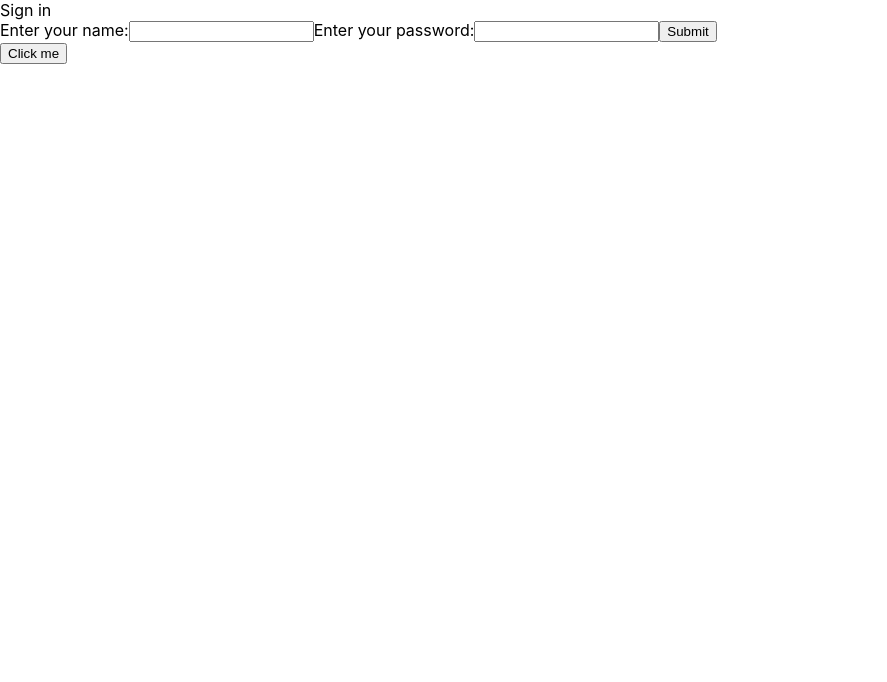
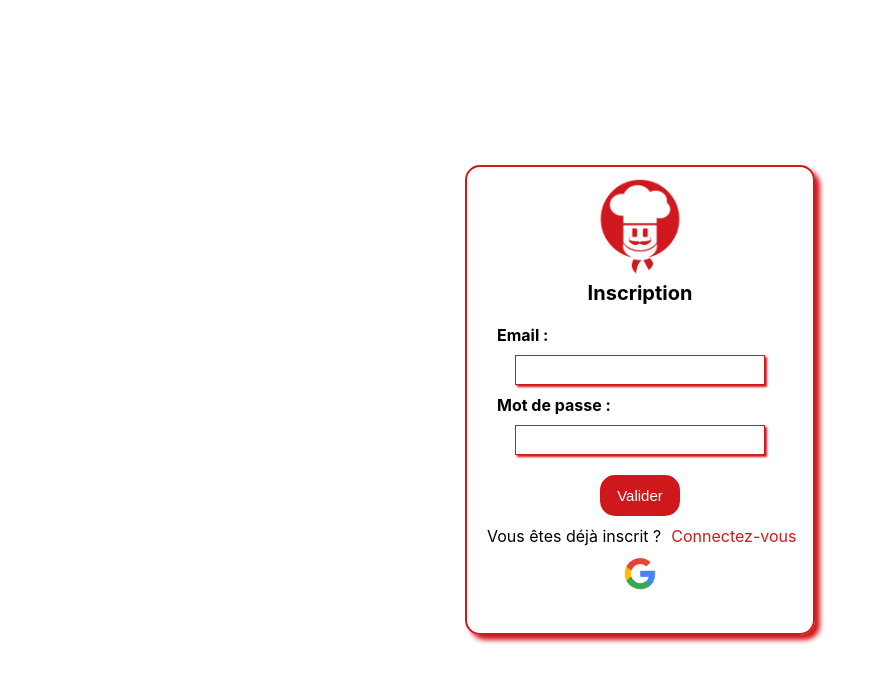
Before and after one commit to Chelmid/restaurant-nextjs-typescript, a Next.js app: page /sign in a window 1280 px wide. Shown: the top 682 px of the page, without its empty margins (0-887 px from the left). Built offline with nearby package versions, Linux system fonts and the light colour scheme; no server answers.

Commit message:
design login ok, next database

```diff
--- a/Firebase/config.tsx
+++ b/Firebase/config.tsx
@@ -5,7 +5,14 @@ import { getAuth } from "firebase/auth";
 // https://firebase.google.com/docs/web/setup#available-libraries
 
 // Your web app's Firebase configuration
-const firebaseConfig = {
+const firebaseConfig : {
+  apiKey : string,
+  authDomain : string,
+  projectId : string,
+  storageBucket : string,
+  messagingSenderId : string,
+  appId : string
+} = {
     apiKey: "",
     authDomain: "",
     projectId: "",
--- /dev/null
+++ b/components/ButtonLogout.tsx
@@ -0,0 +1,24 @@
+import { useState } from "react";
+import { useAuth } from "../Auth/Auth";
+import styles from "../styles/buttonLogout.module.css"
+
+const ButtonLogout = () => {
+
+    const {logout} = useAuth()
+
+    const handleClick = async () => {
+        try {
+            await logout()
+        } catch (error) {
+
+        }
+    }
+
+    return (
+        <div>
+            <button className={styles.buttonLogout} onClick={handleClick}>Déconnexion</button>
+        </div>
+    )
+}
+
+export default ButtonLogout
--- /dev/null
+++ b/components/navbar.tsx
@@ -0,0 +1,28 @@
+import Image from 'next/image'
+import logo from "../public/assets/logo.png"
+import ButtonLogout from "./ButtonLogout"
+import styles from "../styles/navbar.module.css"
+import { useAuth } from '../Auth/Auth'
+import { useRouter } from 'next/router'
+
+const Navbar = () => {
+
+    const { user } = useAuth();
+    const route = useRouter();
+
+    return (
+        <div className={styles.container}>
+            <div>
+                {/* {user.email} */}
+            </div>
+            <div className={styles.logo}>
+                <Image src={logo} alt={""} height={55} onClick={() => route.push("/home")} />
+            </div>
+           <div>
+                <ButtonLogout />
+           </div>
+        </div>
+    )
+}
+
+export default Navbar
--- a/pages/_app.tsx
+++ b/pages/_app.tsx
@@ -3,6 +3,7 @@ import type { AppProps } from 'next/app'
 import { AuthContextProvider } from '../Auth/Auth'
 import { useRouter } from 'next/router'
 import ProtectedRoute from '../Auth/ProtectedRoute'
+import Navbar from '../components/navbar'
 
 const noAuthRequired = ['/', '/login', '/sign']
 
@@ -16,6 +17,7 @@ export default function App({ Component, pageProps }: AppProps) {
         <Component {...pageProps} />
       ) : (
         <ProtectedRoute>
+          <Navbar />
           <Component {...pageProps} />
         </ProtectedRoute>
       )}
--- a/pages/sign.tsx
+++ b/pages/sign.tsx
@@ -1,14 +1,19 @@
 import { useState } from "react";
 import { useRouter } from 'next/router'
 import { useAuth } from "../Auth/Auth";
+import styles from "../styles/LoginAndSign.module.css"
+import Image from 'next/image'
+import logo from "../public/assets/logo.png"
+import Link from "next/link";
+import logoGoogle from "../public/assets/logoGoogle.png"
 
-export const SignIn = () => {
+const SignIn = () => {
 
     const [data, setData] = useState<{ [x: string]: string }>();
     const [message, setMessage] = useState<string>();
     const router = useRouter()
 
-    const { user, signup } = useAuth()
+    const { user, signup, googleSignup } = useAuth()
 
     const handleChange = (event: React.ChangeEvent<HTMLInputElement>) => {
         const name = event.target.name;
@@ -20,77 +25,88 @@ export const SignIn = () => {
         event.preventDefault();
 
         try {
-            const test = await signup(data!.username, data!.password)
-            console.log(test)
+            await signup(data!.username, data!.password)
+                router.push('/home')
         } catch (err) {
-            console.log(err)
+            console.log(JSON?.parse(JSON.stringify(err)).code)
+            switch (JSON?.parse(JSON.stringify(err)).code) {
+                case "auth/weak-password":
+                    setMessage("6 characteres minimaux")
+                    break;
+
+                case "auth/missing-email":
+                    setMessage("L'email est incorrect")
+                    break;
+
+                case "auth/invalid-email":
+                    setMessage("le email ou le mot de passe est incorrect")
+                    break;
+
+                case undefined:
+                    setMessage("le email ou le mot de passe est incorrect")
+                    break;
+
+                case "auth/internal-error":
+                    setMessage("Mot de passe est incorrect")
+                    break;
+                case "auth/email-already-in-use":
+                    setMessage("L'email existe déja")
+                    break;
+                default:
+                    break;
+            }
         }
     }
 
-    // const CreateUserWithEmail = (email: string, password: string) => {
-    //     createUserWithEmailAndPassword(auth, email, password)
-    //         .then((userCredential) => {
-    //             // Signed in
-    //             const user = userCredential.user;
-    //             // ...
-    //             if(Object.keys(user).length > 0){
-    //                 setMessage('Vous etes bien inscrit')
-    //                 router.push("/home", {query: { name: 'Someone' }})
-    //             }
-    //         }).catch((error) => {
-    //             const errorMessage = error.message;
-    //             setMessage(error.message)
-    //             switch (errorMessage) {
-    //                 case "Firebase: Password should be at least 6 characters (auth/weak-password).":
-    //                     setMessage("6 characteres minimaux")
-    //                     break;
-
-    //                 case "Firebase: Error (auth/missing-email).":
-    //                     setMessage("il manque le email")
-    //                     break;
-
-    //                 case "Firebase: Error (auth/invalid-email).":
-    //                     setMessage("le email ou le mot de passe est incorrect")
-    //                     break;
-
-    //                 case "Firebase: Error (auth/internal-error).":
-    //                     setMessage("il manque un mot de passe")
-    //                     break;
-
-    //                 default:
-    //                     break;
-    //             }
-    //         });
-    // }
+    const googleClick = async () => {
+        try {
+            await googleSignup()
+        } catch (error) {
+            console.log(error)
+        }
+    }
 
     return (
-        <div>
-            <div>Sign in</div>
-            {message?.length && <div>{message}</div>}
+        <div className={styles.container}>
+            <div className={styles.imageCenter}>
+                <Image src={logo} alt={"logo"} height={100} />
+            </div>
+            <div className={styles.textCenter}>Inscription</div>
+            {<div className={styles.ErrorMessage}>{message?.length && message}</div>}
             <form onSubmit={handleSubmit}>
-                <label>Enter your name:
+                <label className={styles.textFontAndSize}>Email :
+                    <div className={styles.centerElement}>
                         <input
+                            className={styles.textInput}
                             type="text"
                             name="username"
                             value={data?.username || ""}
                             onChange={handleChange}
                         />
-
+                    </div>
                 </label>
-                <label>Enter your password:
+                <label className={styles.textFontAndSize}>Mot de passe :
+                    <div className={styles.centerElement}>
                         <input
+                            className={styles.textInput}
                             type="password"
                             name="password"
                             value={data?.password || ""}
                             onChange={handleChange}
                         />
-
+                    </div>
                 </label>
-                <input type="submit" />
+                <div className={styles.centerElement}>
+                    <input className={styles.button} type="submit" value="Valider" />
+                </div>
             </form>
-            <button type="button" onClick={() => router.push('/')}>
-                Click me
-            </button>
+            <div className={styles.line}>
+                <div>Vous êtes déjà inscrit ?</div>
+                <Link className={styles.link} href="/login">
+                    <div>Connectez-vous</div>
+                </Link>
+            </div>
+            <Image onClick={googleClick} className={styles.buttonGoogle} src={logoGoogle} alt={"logoGoogle"} height={35} />
         </div>
     )
 }
--- /dev/null
+++ b/styles/LoginAndSign.module.css
@@ -0,0 +1,108 @@
+.container {
+    margin: auto;
+    border: 2px solid #cf181b;
+    position: absolute;
+    top: 0;
+    right: 0;
+    bottom: 0;
+    left: 0;
+    width: 350px;
+    height: 470px;
+    border-radius: 15px;
+    padding: 10px;
+    box-shadow: 5px 5px 5px #cf181b;
+}
+
+.textCenter {
+    text-align: center;
+    font-weight: bold;
+    font-size: 20px;
+}
+
+.textInput {
+    text-align: center;
+    font-weight: bold;
+    border: 1px solid #cf181b;
+    height: 30px;
+    width: 250px;
+    box-shadow: 2px 2px 2px #cf181b;
+    margin-top: 10px;
+    margin-bottom: 10px;
+}
+
+.textInput:focus {
+    color: #cf181b;
+    border-color: inherit;
+    -webkit-box-shadow: none;
+    box-shadow: none;
+  }
+
+.imageCenter {
+    text-align: center;
+}
+
+.centerElement {
+    display: table;
+    margin: auto;
+}
+
+.button {
+    background-color: #cf181b;
+    color: white;
+    padding: 10px 15px;
+    text-align: center;
+    text-decoration: none;
+    display: inline-block;
+    font-size: 15px;
+    border-radius: 15px;
+    margin-top: 10px;
+    border: #cf181b 2px solid;
+}
+
+.button:hover {
+    background-color: #ff0000;
+    color: white;
+    font-weight: bold;
+    cursor: pointer;
+    border: #cf181b 2px solid;
+}
+
+.textFontAndSize {
+    font-weight: bold;
+    margin-bottom: 10px;
+    margin-left: 20px;
+}
+
+.ErrorMessage {
+    color: #cf181b;
+    text-align: center;
+    padding: 10px;
+}
+
+.line {
+    display:flex;
+    margin-left: 10px;
+    margin-top: 10px;
+    margin-bottom: 10px;
+}
+
+.link {
+    color: #cf181b;
+    margin-left: 10px;
+}
+
+.link:hover {
+    cursor: pointer;
+}
+
+.buttonGoogle {
+    border: none;
+    display: table;
+    margin: auto;
+    border: white 1px solid;
+}
+.buttonGoogle:hover {
+    border: #cf181b 2px solid;
+    cursor: pointer;
+    border-radius: 5px;
+}
--- /dev/null
+++ b/styles/buttonLogout.module.css
@@ -0,0 +1,19 @@
+.buttonLogout {
+    background-color: #cf181b;
+    border: none;
+    color: white;
+    padding: 10px 15px;
+    text-align: center;
+    text-decoration: none;
+    display: inline-block;
+    font-size: 15px;
+    border-radius: 15px;
+    margin-top: 10px;
+    margin-bottom: 10px;
+    margin-right: 10px;
+}
+
+.buttonLogout:hover {
+    background-color: #ff0004;
+    cursor: pointer;
+}
--- a/styles/globals.css
+++ b/styles/globals.css
@@ -17,10 +17,10 @@ a {
 
 @media (prefers-color-scheme: dark) {
   html {
-    color-scheme: dark;
+    color-scheme: white;
   }
   body {
-    color: white;
-    background: black;
+    color: black ;
+    background: white;
   }
 }
--- /dev/null
+++ b/styles/navbar.module.css
@@ -0,0 +1,16 @@
+.container {
+    display: flex;
+    justify-content: space-between;
+    /*box-shadow: 2px 2px 2px #cf181b;*/
+    border-bottom: 2px solid #cf181b;
+    margin-top: 5px;
+}
+
+.logo {
+    margin-top: 5px;
+}
+
+.logo:hover {
+    background-color: #ff0004;
+    cursor: pointer;
+}
```
Also changed, not shown: Auth/Auth.tsx (+8 -8 lines), pages/login.tsx (+74 -49 lines), public/assets/logo.png (added), public/assets/logoGoogle.png (added). Lines whose indentation alone changed are shown as unchanged.
